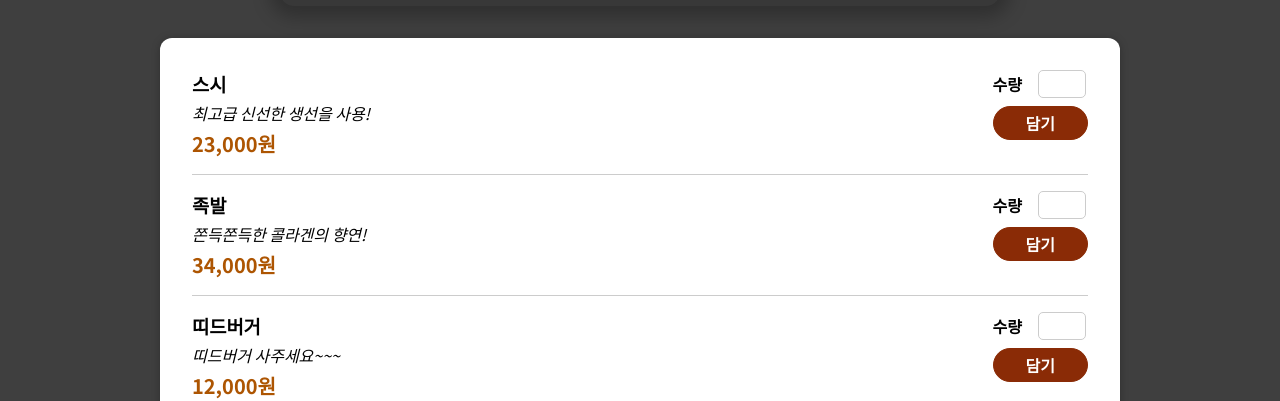
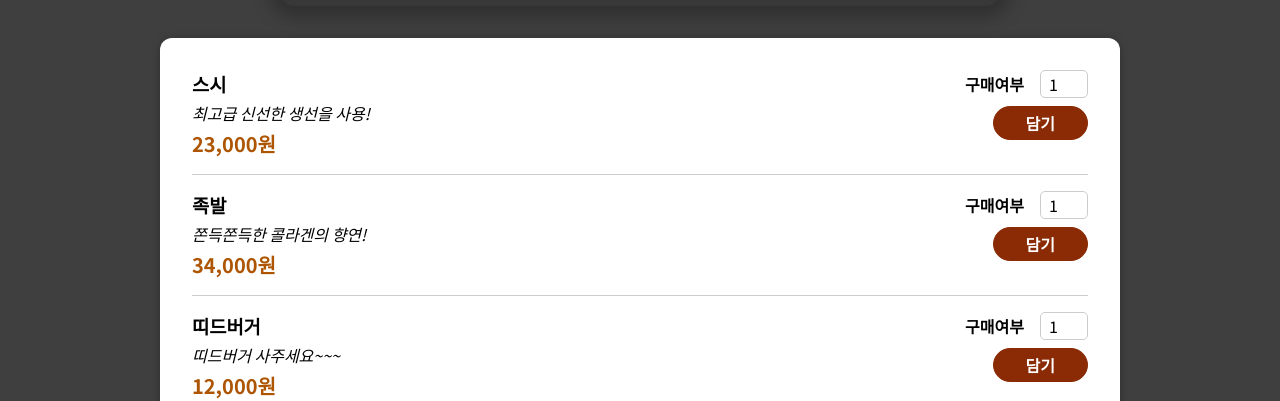
Before and after one commit to ThoI-i/react-advanced202502, a React (Vite) app: page / in a window 1280 px wide. Shown: the part 419-820 px from the top of the page. Built offline with nearby package versions, Linux system fonts and the light colour scheme.

Commit message:
250214 09:16 # 2. 가변속성 스프레드

```diff
--- a/src/components/Meals/MealItemForm.jsx
+++ b/src/components/Meals/MealItemForm.jsx
@@ -1,21 +1,32 @@
 import Input from '../UI/Input';
 import styles from './MealItemForm.module.scss';
+
 const MealItemForm = (props) => {
   return (
     <form className={styles.form}>
+      {/* <Input
+        label={'이름'}
+        inputAttr={{
+          type: 'text',
+          onFocus: () => console.log('focus!'),
+          onChange: e => console.log(e.target.value)
+        }}
+      /> */}
+
       <Input
-        label='수량'
-        // input={{
-        //   id: 'amount_' + props.id,
-        //   type: 'number',
-        //   min: '1',
-        //   max: '5',
-        //   step: '1',
-        //   defaultValue: '1',
-        // }}
+        label='구매여부'
+        inputAttr={{
+          id: 'amount_' + props.id,
+          type: 'number',
+          min: '1',
+          max: '5',
+          step: '1',
+          defaultValue: '1',
+        }}
       />
       <button>담기</button>
     </form>
   );
 };
+
 export default MealItemForm;
--- a/src/components/UI/Input.jsx
+++ b/src/components/UI/Input.jsx
@@ -1,11 +1,12 @@
-import React from 'react';
 import styles from './Input.module.scss';
-const Input = ({ label }) => {
+
+const Input = ({ label, inputAttr }) => {
   return (
     <div className={styles.input}>
       <label>{label}</label>
-      <input />
+      <input {...inputAttr} />
     </div>
   );
 };
+
 export default Input;
```
